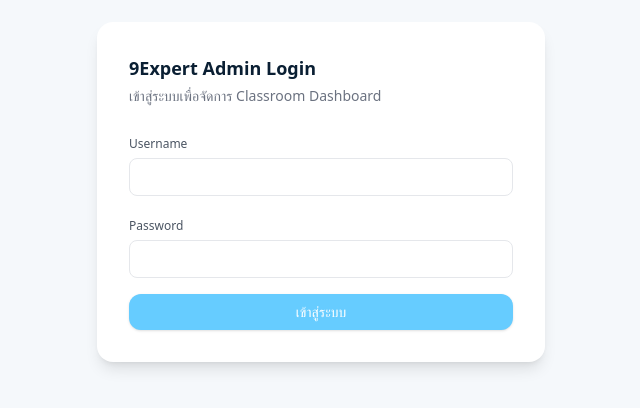
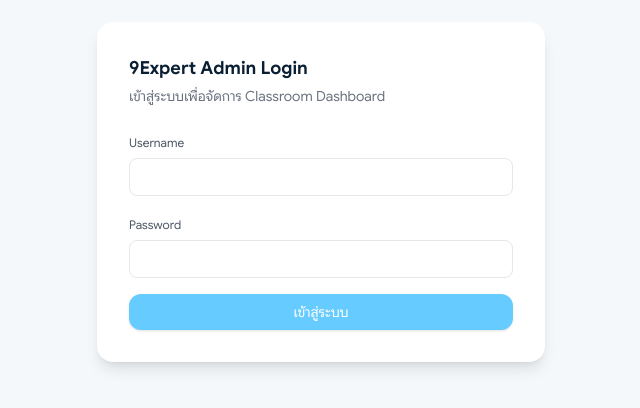
Before and after one commit to 9expert-devsec/classroom-app, a Next.js app: page /1/admin/login in a window 1280 px wide. Shown: the part 208-616 px from the top of the page, without its empty margins (319-959 px from the left). Built offline with nearby package versions, Linux system fonts and the light colour scheme.

Commit message:
add font

```diff
--- a/src/app/[adminKey]/admin/login/AdminLoginClient.jsx
+++ b/src/app/[adminKey]/admin/login/AdminLoginClient.jsx
@@ -3,6 +3,35 @@
 
 import { useMemo, useState } from "react";
 import { useRouter } from "next/navigation";
+import localFont from "next/font/local";
+
+const lineSeedSansTH = localFont({
+    src: [
+      {
+        // path: "../../../../public/fonts/LINESeedSansTH_W_Rg.woff2",
+        path: "../../../../../public/fonts/GoogleSans-Regular.ttf",
+        weight: "400",
+      },
+      {
+        // path: "../../../../public/fonts/LINESeedSansTH_W_Bd.woff2",
+        path: "../../../../../public/fonts/GoogleSans-Bold.ttf",
+        weight: "700",
+      },
+      // {
+      //   path: "../../../../public/fonts/LINESeedSansTH_W_XBd.woff2",
+      //   weight: "800",
+      // },
+      // {
+      //   path: "../../../../public/fonts/LINESeedSansTH_W_He.woff2",
+      //   weight: "900",
+      // },
+      // {
+      //   path: "../../../../public/fonts/LINESeedSansTH_W_Th.woff2",
+      //   weight: "200",
+      // },
+    ],
+    display: "swap",
+  });
 
 function pick(sp, key) {
   const v = sp?.[key];
@@ -35,6 +64,8 @@
   const [loading, setLoading] = useState(false);
   const [error, setError] = useState("");
 
+
+
   async function handleSubmit(e) {
     e.preventDefault();
     setError("");
@@ -63,7 +94,7 @@
   }
 
   return (
-    <div className="flex min-h-screen items-center justify-center bg-admin-bg">
+    <div className={`${lineSeedSansTH.className} flex min-h-screen items-center justify-center bg-admin-bg`}>
       <div className="w-full max-w-md rounded-2xl bg-white p-8 shadow-lg">
         <h1 className="text-lg font-semibold">9Expert Admin Login</h1>
         <p className="mt-1 text-sm text-gray-500">
```
